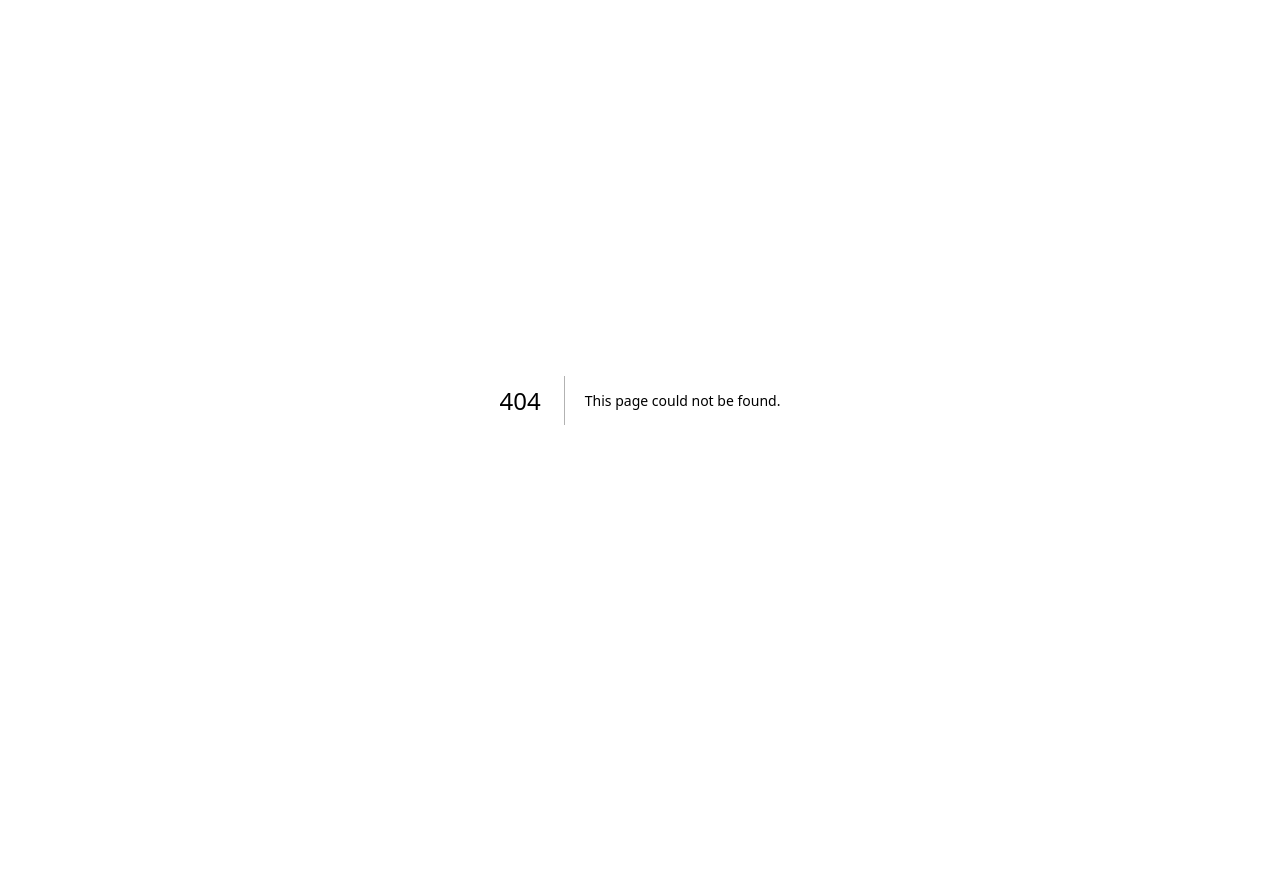
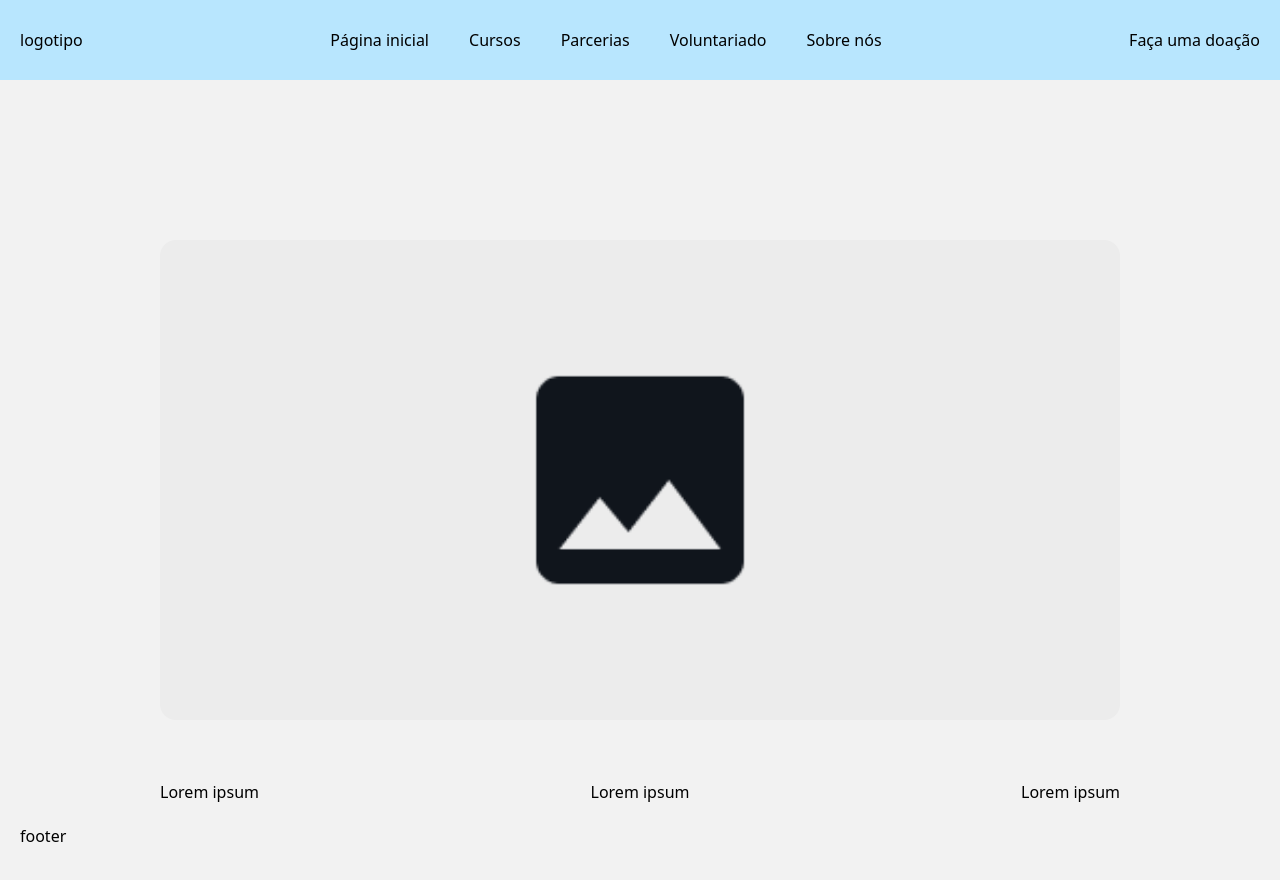
Before and after one commit to Necobgs/ong-esucri, a Next.js app: page /voluntariado in a window 1280 px wide. Before the commit this address had no page. Shown: the top 880 px of the page. Before the commit the page ends 800 px from the top, so only its background shows below. Built offline with nearby package versions, Linux system fonts and the light colour scheme.

Commit message:
construindo página de voluntariado

```diff
--- /dev/null
+++ b/src/app/(header and footer)/voluntariado/page.tsx
@@ -0,0 +1,24 @@
+import Image from "next/image"
+
+export default function Voluntariado(){
+    return (
+        <>
+            <section className="flex flex-col pl-40 pr-40 pt-40 gap-15">
+                <Image
+                    src="/images/image.png"
+                    alt="Imagem"
+                    width={800}
+                    height={200}
+                    className="w-full max-h-120 rounded-2xl"
+                    style={{objectFit:"cover"}}
+                    priority
+                />
+                <div className="w-full flex justify-between items-center">
+                    <span>Lorem ipsum </span>
+                    <span>Lorem ipsum </span>
+                    <span>Lorem ipsum </span>
+                </div>
+            </section>
+        </>
+    )
+}
```
